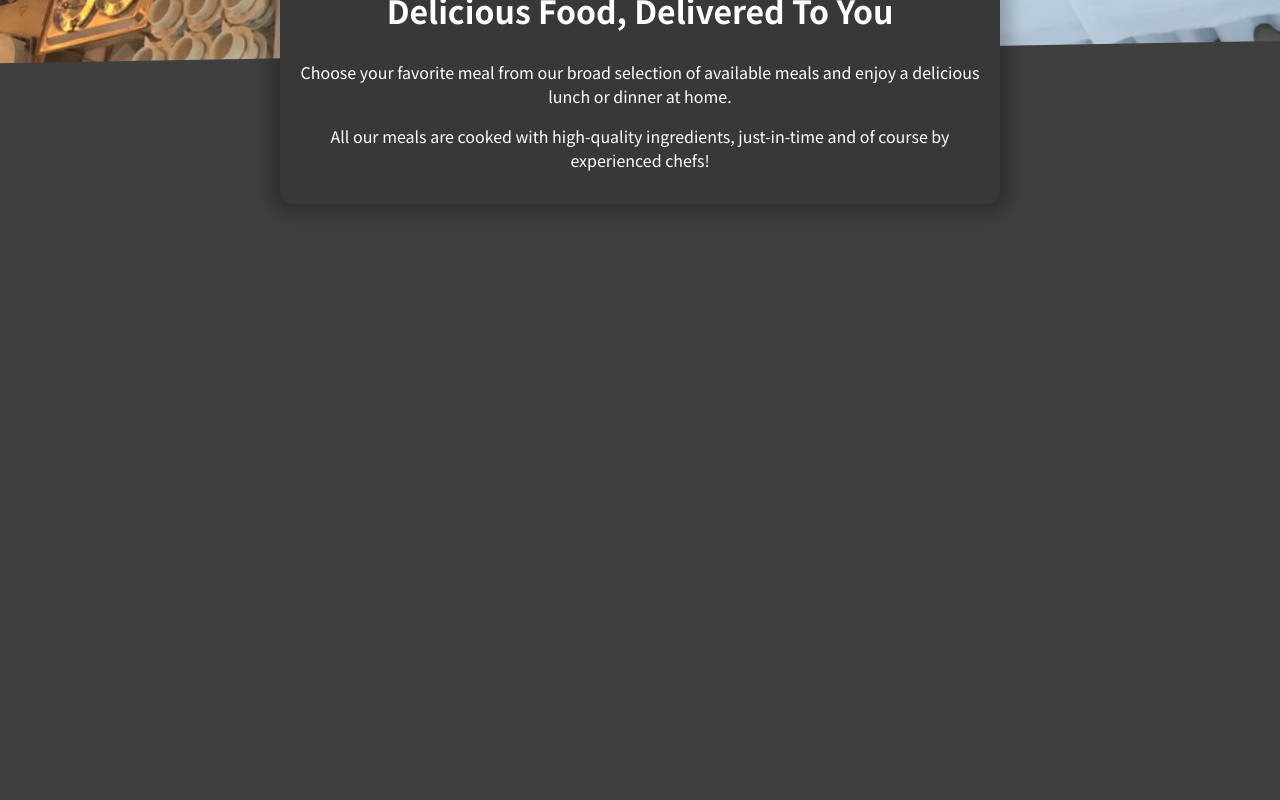
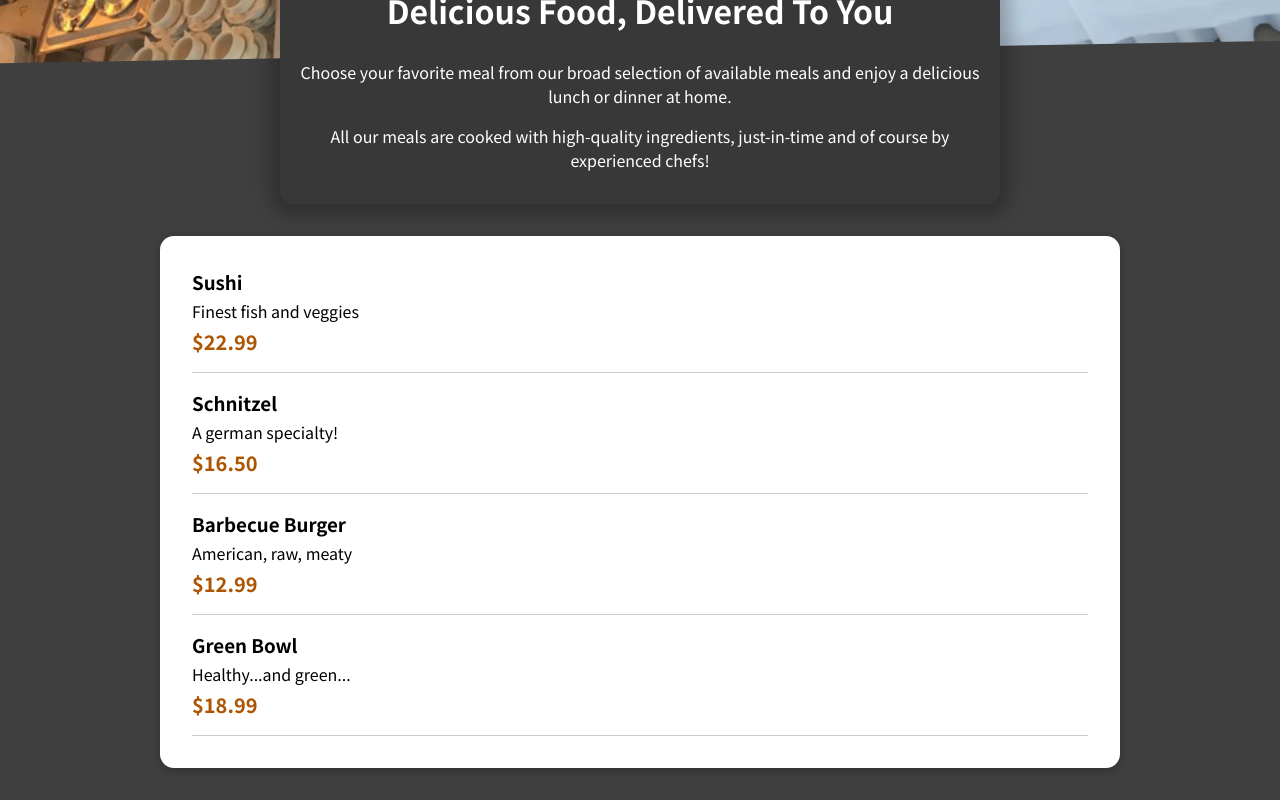
Before and after one commit to Shivarajkumar456/RestaurantWebsite, a React (Create React App) app: page / in a window 1280 px wide. Shown: the part 269-1069 px from the top of the page. Before the commit the page ends 800 px from the top, so only its background shows below. Built offline with nearby package versions, Linux system fonts and the light colour scheme.

Commit message:
Meal item component added

```diff
--- /dev/null
+++ b/src/Components/Meals/AvailabaleMeals.js
@@ -0,0 +1,43 @@
+import classes from './AvailableMeals.module.css';
+import MealItem from './MealItem';
+import Card from '../UI/Card';
+
+const Dummy_Meals = [
+    {
+      id: 'm1',
+      name: 'Sushi',
+      description: 'Finest fish and veggies',
+      price: 22.99,
+    },
+    {
+      id: 'm2',
+      name: 'Schnitzel',
+      description: 'A german specialty!',
+      price: 16.5,
+    },
+    {
+      id: 'm3',
+      name: 'Barbecue Burger',
+      description: 'American, raw, meaty',
+      price: 12.99,
+    },
+    {
+      id: 'm4',
+      name: 'Green Bowl',
+      description: 'Healthy...and green...',
+      price: 18.99,
+    },
+  ];
+
+  const AvailableMeals = () => {
+    const mealsList = Dummy_Meals.map(meal => <MealItem key={meal.id} name={meal.name} description={meal.description} price={meal.price}/>)
+
+    return <section className={classes.meals}>
+    <Card>
+        <ul>{mealsList}</ul>
+        </Card>
+    </section>
+
+  }
+
+  export default AvailableMeals;
--- /dev/null
+++ b/src/Components/Meals/AvailableMeals.module.css
@@ -0,0 +1,24 @@
+.meals {
+    max-width: 60rem;
+    width: 90%;
+    margin: 2rem auto;
+    animation: meals-appear 1s ease-out forwards;
+  }
+
+  .meals ul {
+    list-style: none;
+    margin: 0;
+    padding: 0;
+  }
+
+  @keyframes meals-appear {
+    from {
+      opacity: 0;
+      transform: translateY(3rem);
+    }
+
+    to {
+      opacity: 1;
+      transform: translateY(0);
+    }
+  }
--- /dev/null
+++ b/src/Components/Meals/MealItem.js
@@ -0,0 +1,14 @@
+import classes from './MealItem.module.css';
+
+const MealItem = (props) => {
+    const price = `$${props.price.toFixed(2)}`
+    return <li className={classes.meal}>
+        <div>
+            <h3>{props.name}</h3>
+            <div className={classes.descreption}>{props.description}</div>
+            <div className={classes.price}>{price}</div>
+        </div>
+    </li>
+}
+
+export default MealItem;
--- /dev/null
+++ b/src/Components/Meals/MealItem.module.css
@@ -0,0 +1,22 @@
+.meal {
+    display: flex;
+    justify-content: space-between;
+    margin: 1rem;
+    padding-bottom: 1rem;
+    border-bottom: 1px solid #ccc;
+  }
+
+  .meal h3 {
+    margin: 0 0 0.25rem 0;
+  }
+
+  .description {
+    font-style: italic;
+  }
+
+  .price {
+    margin-top: 0.25rem;
+    font-weight: bold;
+    color: #ad5502;
+    font-size: 1.25rem;
+  }
--- a/src/Components/Meals/Meals.js
+++ b/src/Components/Meals/Meals.js
@@ -1,7 +1,12 @@
+import React, {Fragment} from "react";
 import MealsSummary from "./MealSummary";
+import AvailableMeals from "./AvailabaleMeals";
 
 const Meals = (props) => {
-    return <MealsSummary />
+    return (<Fragment>
+    <MealsSummary />
+    <AvailableMeals />
+    </Fragment>)
 }
 
 export default Meals;
--- /dev/null
+++ b/src/Components/UI/Card.js
@@ -0,0 +1,6 @@
+import classes from './Card.module.css';
+const Card = (props) => {
+    return <div className={classes.card }>{props.children}</div>
+}
+
+export default Card;
--- /dev/null
+++ b/src/Components/UI/Card.module.css
@@ -0,0 +1,6 @@
+.card {
+    padding: 1rem;
+    box-shadow: 0 2px 8px rgba(0, 0, 0, 0.25);
+    border-radius: 14px;
+    background-color: white;
+  }
```
